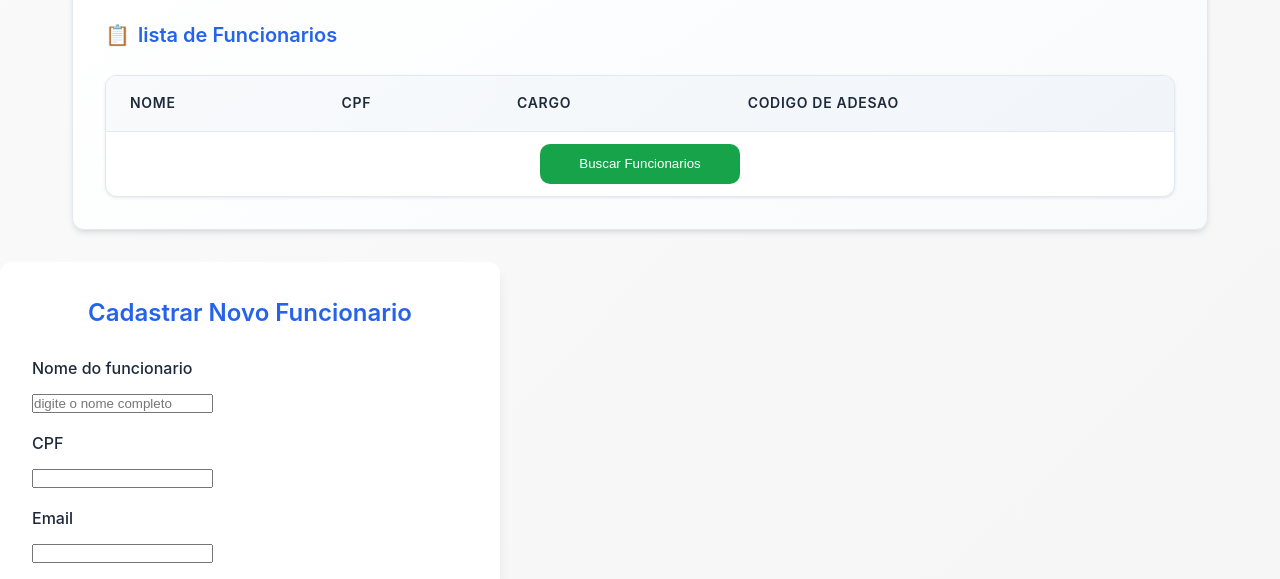
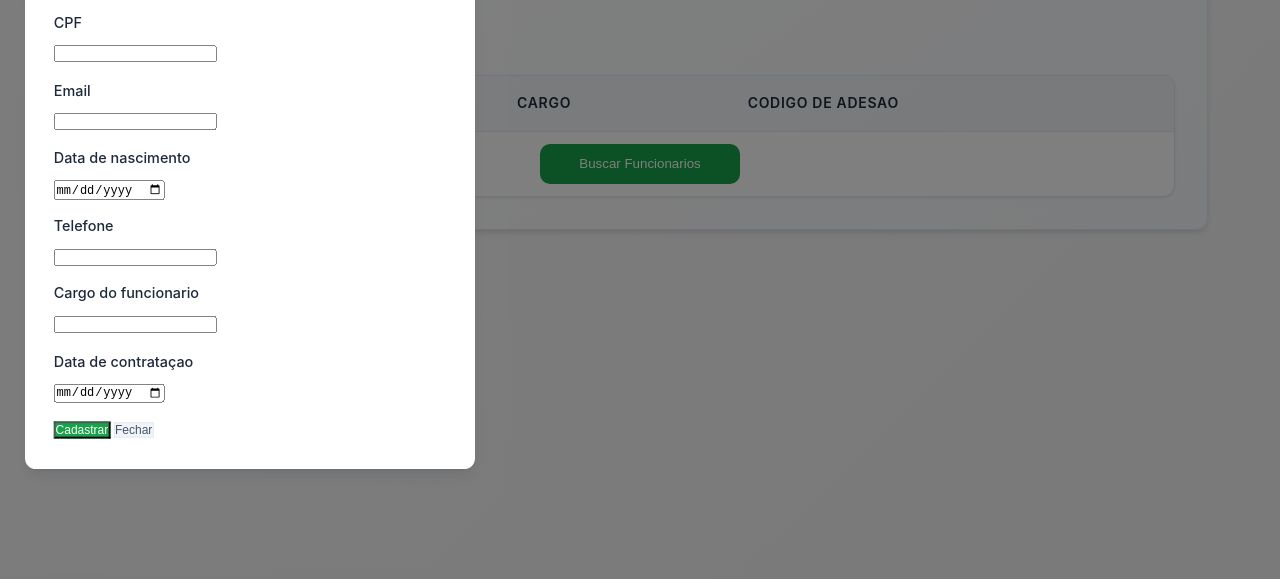
Before and after one commit to Ybrittoom/Controle_de_Ponto, a website: page public/funcionarios/funcionarios.html in a window 1280 px wide. Both pictures are taken after a click on the button "Cadastrar funcionario". Shown: the part 193-772 px from the top of the page. Drawn offline with Linux system fonts and the light colour scheme.

Commit message:
terminar ainda

```diff
--- a/public/funcionarios/styles.css
+++ b/public/funcionarios/funcionario.css
@@ -344,3 +344,51 @@ tfoot td {
         flex-direction: column;
     }
 }
+
+/* Modals */
+.modal-overlay {
+    position: fixed;
+    top: 0;
+    left: 0;
+    right: 0;
+    bottom: 0;
+    background: rgba(0, 0, 0, 0.5);
+    align-items: center;
+    justify-content: center;
+    z-index: 100;
+    opacity: 1;
+    transition: all 0.3s cubic-bezier(0.4, 0, 0.2, 1);
+}
+
+.modal-overlay.active {
+    display: flex;
+    opacity: 1;
+}
+
+.modal {
+    background: #ffffff;
+    border-radius: 0.75rem;
+    padding: 2rem;
+    width: 90%;
+    max-width: 500px;
+    box-shadow: 0 10px 15px -3px rgba(30, 41, 59, 0.1), 0 4px 6px -4px rgba(30, 41, 59, 0.1);
+    transform: scale(0.9) translateY(20px);
+    transition: all 0.3s cubic-bezier(0.4, 0, 0.2, 1);
+}
+
+.modal-overlay.active .modal {
+    transform: scale(1) translateY(0);
+}
+
+.modal h2 {
+    margin-bottom: 1.5rem;
+    color: #2563eb;
+    font-size: 1.5rem;
+    font-weight: 600;
+}
+
+.modal-actions {
+    display: flex;
+    gap: 1rem;
+    margin-top: 1.5rem;
+}
--- a/public/funcionarios/funcionario.js
+++ b/public/funcionarios/funcionario.js
@@ -60,6 +60,11 @@ function abrirModalCadastrarFuncionarios() {
     modalCadastrarFuncionario.style.display = "block"
 }
 
+function fecharModal() {
+    const modalCadastrarFuncionario = document.getElementById('modalCadastrarFuncionario')
+    modalCadastrarFuncionario.style.display = "none"
+}
+
 async function cadastrarFuncionario() {
 
     const nomeCompleto = document.getElementById('nomeFuncionario').value
--- a/public/funcionarios/funcionarios.html
+++ b/public/funcionarios/funcionarios.html
@@ -4,7 +4,7 @@
 <head>
   <meta charset="UTF-8">
   <meta name="viewport" content="width=device-width, initial-scale=1.0">
-  <link rel="stylesheet" href="styles.css">
+  <link rel="stylesheet" href="funcionario.css">
   <title>Funcionarios</title>
 </head>
 
@@ -63,7 +63,7 @@
     telefone
     data contrataçao
   -->
-  <div class="modalOverlay" style="display: none;" id="modalCadastrarFuncionario">
+  <div class="modal-overlay" style="display: none;" id="modalCadastrarFuncionario">
     <div class="modal">
       <h2>Cadastrar Novo Funcionario</h2>
 
@@ -104,7 +104,7 @@
 
       <div class="modalActions">
         <button class="btnSalvarFuncionario" onclick="cadastrarFuncionario()">Cadastrar</button>
-        <button class="btnFechar">Fechar</button>
+        <button class="btnFechar" id="fecharModal" onclick="fecharModal()">Fechar</button>
       </div>
 
     </div>
```
Also changed, not shown: server.js (+26 -25 lines).
